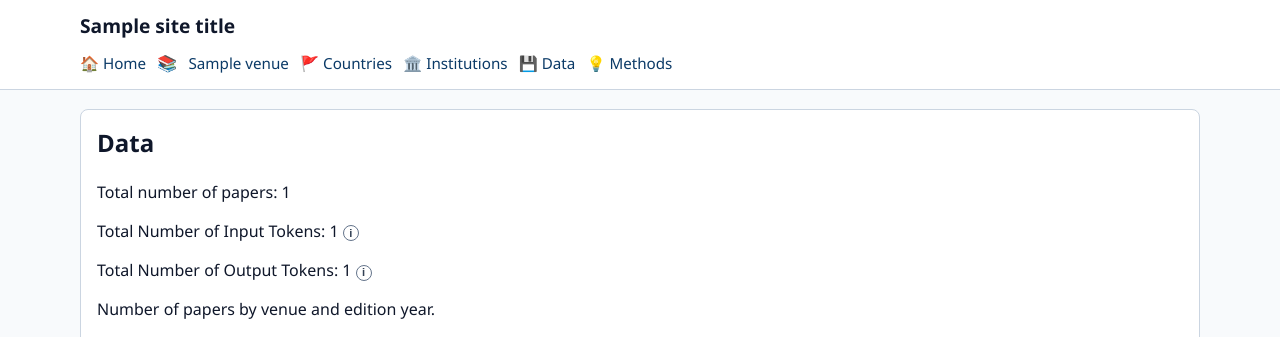
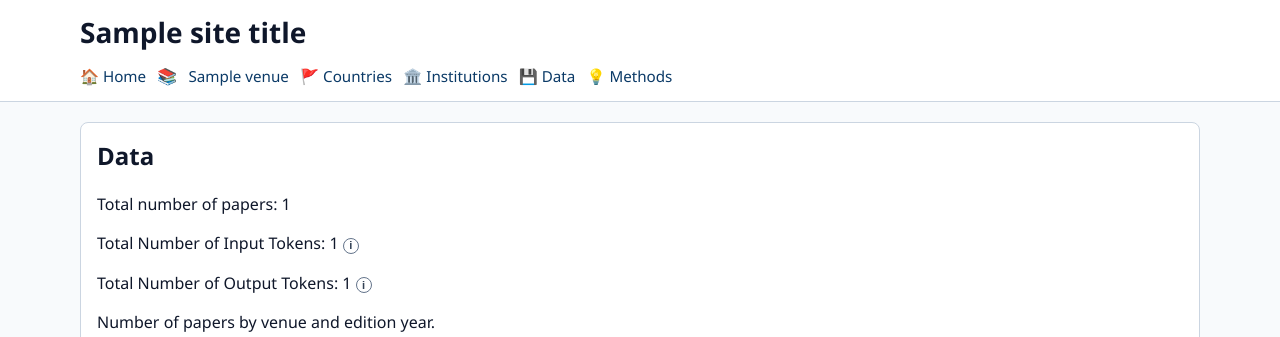
Before and after one commit to kevincoakley/reproducibilityindex-ai-web, a Python web app: template app/templates/data.html in a window 1280 px wide. Shown: the top 337 px of the page. Run offline with Jinja, Linux system fonts and the light colour scheme; the template is opened without the code that fills it: most values are stand-ins (such as "Sample title", 1, 10 or a date in 2020); some libraries are stand-ins or nearby versions.

Commit message:
Made the site-title larger
Signed-off-by: Kevin Coakley <kcoakley@sdsc.edu>

```diff
--- a/app/static/styles.css
+++ b/app/static/styles.css
@@ -42,7 +42,7 @@ body {
 .site-title {
   margin: 0;
   padding: 0.75rem 0;
-  font-size: 1.2rem;
+  font-size: 1.75rem;
 }
 
 .site-title a {
```
